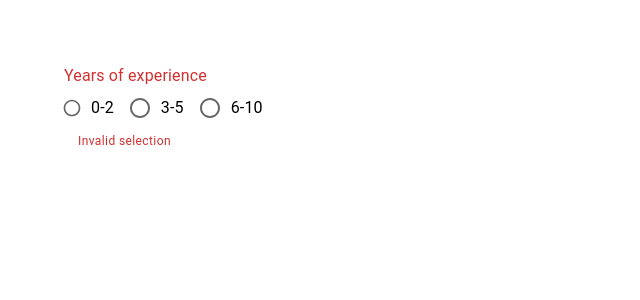
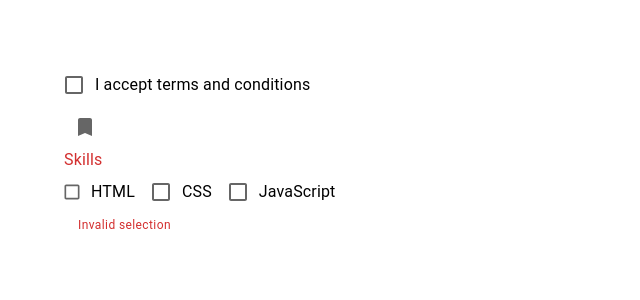
Before and after one commit to Newton-Duarte/react-mui, a React (Create React App) app: page / in a window 1280 px wide. Shown: the top 300 px of the page, without its empty margins (0-640 px from the left). Built offline with nearby package versions, Linux system fonts and the light colour scheme.

Commit message:
feat: add mui checkbox component

```diff
--- a/src/App.tsx
+++ b/src/App.tsx
@@ -2,7 +2,8 @@
 // import { MuiButton } from './components/MuiButton';
 // import { MuiTextField } from './components/MuiTextField';
 // import { MuiSelect } from './components/MuiSelect';
-import { MuiRadioButton } from './components/MuiRadioButton';
+// import { MuiRadioButton } from './components/MuiRadioButton';
+import { MuiCheckbox } from './components/MuiCheckbox';
 
 import './App.css';
 
@@ -13,7 +14,8 @@
       {/* <MuiButton /> */}
       {/* <MuiTextField /> */}
       {/* <MuiSelect /> */}
-      <MuiRadioButton />
+      {/* <MuiRadioButton /> */}
+      <MuiCheckbox />
     </div>
   );
 }
--- /dev/null
+++ b/src/components/MuiCheckbox.tsx
@@ -0,0 +1,67 @@
+import React, { useState } from 'react';
+import { Box, Checkbox, FormControl, FormControlLabel, FormGroup, FormHelperText, FormLabel } from '@mui/material'
+import BookmarkBorderIcon from '@mui/icons-material/BookmarkBorder';
+import BookmarkIcon from '@mui/icons-material/Bookmark';
+
+export const MuiCheckbox = () => {
+  const [value, setValue] = useState(false);
+  const [skills, setSkills] = useState<string[]>([]);
+
+  const handleChange = (event: React.ChangeEvent<HTMLInputElement>) => {
+    setValue(event.target.checked);
+  };
+
+  const handleSkillsChange = (event: React.ChangeEvent<HTMLInputElement>) => {
+    const index = skills.indexOf(event.target.value);
+
+    if (index === -1) {
+      setSkills([...skills, event.target.value]);
+    } else {
+      setSkills(skills.filter((skill) => skill !== event.target.value));
+    }
+  };
+
+  console.log(skills);
+
+  return (
+    <Box>
+      <Box>
+        <FormControlLabel
+          label="I accept terms and conditions"
+          control={<Checkbox checked={value} onChange={handleChange} />}
+        ></FormControlLabel>
+      </Box>
+      <Box>
+        <Checkbox
+          icon={<BookmarkIcon />}
+          checkedIcon={<BookmarkBorderIcon />}
+          checked={value}
+          onChange={handleChange}
+        />
+      </Box>
+      <Box>
+        <FormControl error>
+          <FormLabel>Skills</FormLabel>
+          <FormGroup row>
+            <FormControlLabel
+              label="HTML"
+              value="html"
+              control={<Checkbox size="small" color="secondary" checked={skills.includes('html')} onChange={handleSkillsChange} />}
+            ></FormControlLabel>
+            <FormControlLabel
+              label="CSS"
+              value="css"
+              control={<Checkbox checked={skills.includes('css')} onChange={handleSkillsChange} />}
+            ></FormControlLabel>
+            <FormControlLabel
+              label="JavaScript"
+              value="javascript"
+              control={<Checkbox checked={skills.includes('javascript')} onChange={handleSkillsChange} />}
+            ></FormControlLabel>
+          </FormGroup>
+          <FormHelperText>Invalid selection</FormHelperText>
+        </FormControl>
+      </Box>
+    </Box>
+  )
+}
```
